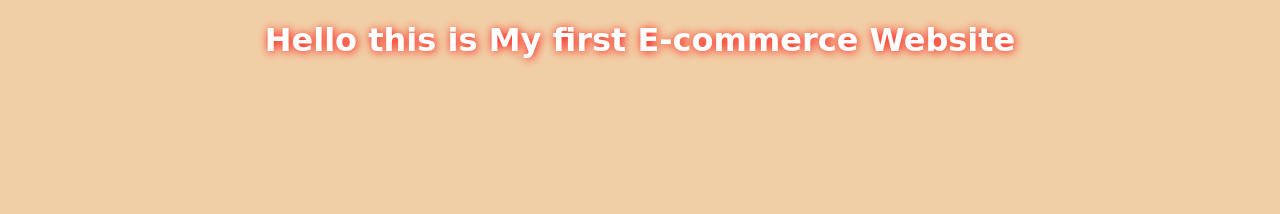
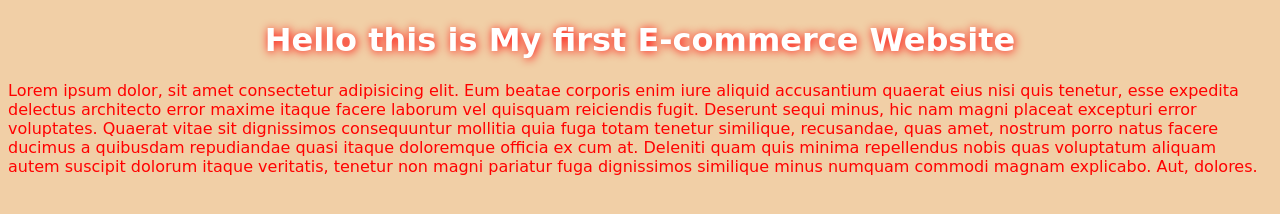
Before and after one commit to chaoukat99/ProjetEcomm, a plain HTML site: page index.html in a window 1280 px wide. Drawn offline with Linux system fonts and the light colour scheme.

Commit message:
Ma deuxieme version

```diff
--- a/index.html
+++ b/index.html
@@ -8,5 +8,7 @@
 </head>
 <body>
     <h1>Hello this is My first E-commerce Website</h1>
+
+    <p>Lorem ipsum dolor, sit amet consectetur adipisicing elit. Eum beatae corporis enim iure aliquid accusantium quaerat eius nisi quis tenetur, esse expedita delectus architecto error maxime itaque facere laborum vel quisquam reiciendis fugit. Deserunt sequi minus, hic nam magni placeat excepturi error voluptates. Quaerat vitae sit dignissimos consequuntur mollitia quia fuga totam tenetur similique, recusandae, quas amet, nostrum porro natus facere ducimus a quibusdam repudiandae quasi itaque doloremque officia ex cum at. Deleniti quam quis minima repellendus nobis quas voluptatum aliquam autem suscipit dolorum itaque veritatis, tenetur non magni pariatur fuga dignissimos similique minus numquam commodi magnam explicabo. Aut, dolores.</p>
 </body>
 </html>
--- a/style.css
+++ b/style.css
@@ -9,3 +9,11 @@ h1{
     color: white;
     font-family: cursive;
 }
+
+
+p{
+    color: red;
+
+   font-family: cursive;
+
+}
```
